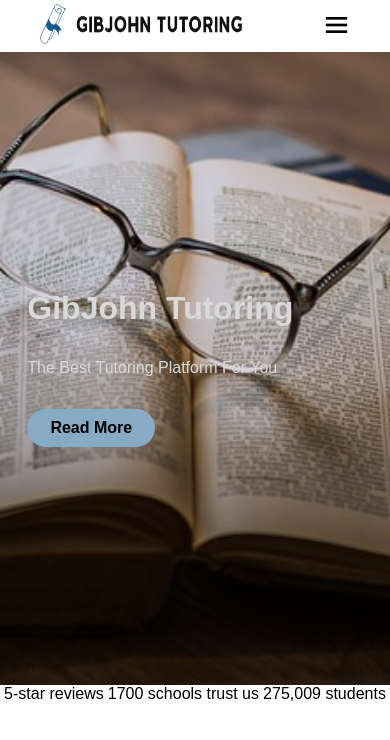
After one commit to Daniela9722/GibJohn-Tutoring, a PHP site: page /view/index.php in a window 390 px wide. The commit adds this page. Shown: the top 740 px of the page. Run offline with PHP 8.4, Linux system fonts and the light colour scheme.

Commit message:
Made some changes for responsivenes and homepage

```diff
--- a/css/style.css
+++ b/css/style.css
@@ -7,10 +7,7 @@
 
 /*************************** Menu Navigation *********************************/
 
-#navigation-container{
-    /*This will fix the navigation so that when the user
-    scrolls the navigation stays on the screen*/
-    position: fixed;
+#navigation-container-1{
     width: 100vw;
     height: auto;
     display: flex;
@@ -25,10 +22,25 @@
     box-shadow: 0px 7px 4px rgba(83, 83, 83, 0.7);
 }
 
+#navigation-container-2{
+    width: 100vw;
+    height: auto;
+    display: none;
+    /*Displays the elements horizontally*/
+    flex-direction: row;
+    align-items: center;
+    /*The gap between the navigation elements and the side of the page*/
+    justify-content: space-around;
+    background-color: white;
+    /*Ensures that the navigation is at the top of all the elements*/
+    z-index: 1000;
+    box-shadow: 0px 7px 4px rgba(83, 83, 83, 0.7);
+}
+
 /*Changes the size of the logo*/
 #navigation-logo{
     height: 4em;
-    width: 14em;
+    width: 15em;
 }
 
 #navigation-links{
@@ -59,19 +71,223 @@
     color: #0077CC;
 }
 
+
+/*Designes the sign in button of the navigation menu*/
 #sign-in-link{
     color: black;
     font-weight: bold;
     text-decoration: none;
     border-radius: 30px;
-    padding: 7px;
+    /*The 1st value is the top and bottom padding, and the 2nd value is the right and left padding*/
+    padding: 10px 20px;
     background-color: #109bff;
 }
 
+/*Designes the sign up button of the navigation*/
 #sign-up-link{
     color: black;
     font-weight: bold;
     text-decoration: none;
     border-radius: 30px;
+    /*The 1st value is the top and bottom padding, and the 2nd value is the right and left padding*/
+    padding: 10px 20px;
     background-color: #9FC9E7;
 }
+
+/*Prevents the checkbox from beeing displayed*/
+#toggler{
+    display: none;
+}
+
+/*Change the size of the menu icon*/
+.bx-menu{
+    font-size: 2em;
+    cursor: pointer;
+}
+
+/*Change the colour of the menu icon when active and hovered*/
+.bx-menu:hover,
+.bx-menu.active{
+    color: #109bff;
+}
+
+/*Changes the layout of the menu items and makes a blury background*/
+.menu-list{
+    display: none;
+    position:fixed;
+    right: 0;
+    top: 0;
+    height: 100vh;
+    width: 200px;
+    list-style-type: none;
+    z-index: 999;
+    background-color: rgba(255, 255, 255, 0.1);
+    /*Makes the background blury*/
+    backdrop-filter: blur(10px);
+    /*Adds a shadow on the left side of the navigation*/
+    box-shadow: -7px 0 7px rgba(0, 0, 0, 0.2);
+    flex-direction: column;
+    align-items: flex-start;
+    justify-content: flex-start;
+    gap: 13px;
+    padding-top: 20px;
+}
+
+/*Changes the colour of the text, adn removes the underline*/
+.menu-list a{
+    color: black;
+    text-decoration: none;
+    font-weight: bold;
+}
+
+/*Creates a gap between the menu items and the left side of the navigation*/
+.menu-list li{
+    transform: translateX(10px);
+}
+
+/*Changes the colour of the text when hovered*/
+.menu-list a:hover{
+    color: #109bff;
+}
+
+/*Prevents the checkbox from beeing displayed for the "X"*/
+#check{
+    display: none;
+}
+
+/*Changes the size and prevents "X" from being diaplyed unless the menu icon
+has been clicked on*/
+.bx-x{
+    font-size: 3em;
+    cursor: pointer;
+    gap: 10px;
+    display: none;
+}
+
+
+/*Changes the colour of the "X" when hovered and when it is active*/
+.bx-x:hover,
+.bx-x.active{
+    color: #109bff;
+}
+
+
+/************************** Homepage ************************/
+
+
+/*Defines the height of the header, and centers the elements*/
+#homepage-header{
+    height: 75vh;
+    display: flex;
+    flex-direction: row;
+    align-items: center;
+    z-index: 100;
+}
+
+#homepage-header-left{
+    display: flex;
+    /*Sets the width of the text in the header*/
+    flex: 40%;
+    justify-content: center;
+    flex-direction: column;
+    gap: 2em;
+    padding-left: 7%;
+}
+
+
+#homepage-header-left a{
+    border-radius: 30px;
+    /*Sets the padding for the top, bottom, righ. left of the text and the background*/
+    padding: 10px 20px;
+    text-decoration: none;
+    color: black;
+    font-weight: bold;
+    background-color: #9fc9e7;
+    /*Sets the width of the button*/
+    width: 5.5em;
+    /*Centers the text for the CTA button*/
+    text-align: center;
+    /*Defines the type of cursor*/
+    cursor: pointer;
+}
+
+/*Sets the width for the image of the header*/
+#homepage-header-right{
+    display: flex;
+    flex: 60%;
+}
+
+/*Changes the size of the image*/
+#homepage-header-right img{
+    width: 100%;
+    height: auto;
+}
+
+#attract-users{
+    display: flex;
+    justify-content: space-evenly;
+    align-items: center;
+}
+
+
+/*************************Responsive Design**************************/
+
+
+/*Changes design of the software if the screen size is within the boundary, e.g., mobile phone*/
+@media only screen and (min-width: 320px) and (max-width: 640px){
+    /*Removes the navigation that displays the items on its own
+    and the image of the header*/
+    #navigation-container-1, #homepage-header-right{
+        display: none;
+    }
+
+    /*Displays a new navigation which includes a menu icon*/
+    #navigation-container-2{
+        display: flex;
+    }
+
+    /*Changes the size of the logo*/
+    #navigation-logo{
+        height: 3em;
+        width: 13em;
+    }
+
+    /*Adds a background image, so that the whole header is not in white colour
+    which will then blend with the navigation*/
+    #homepage-header{
+        background-image: url("/static/glasses-1052010_640.jpg");
+        background-repeat: no-repeat;
+        background-size: cover;
+        background-attachment: fixed;
+        background-position: center;
+        filter: brightness(85%);
+        color: white;
+    }
+}
+
+/*Changes design for a bit bigger sized screens, e.g., tablets*/
+@media only screen and (min-width: 641px) and (max-width: 960px){
+    /*Prevents the original navigation from beeing displayed*/
+    #navigation-container-1{
+        display: none;
+    }
+
+    /*Displays the navigation with the manu icon*/
+    #navigation-container-2{
+        display: flex;
+    }
+
+    /*Changes the size of the logo*/
+    #navigation-logo{
+        height: 3em;
+        width: 13em;
+    }
+}
+
+/*Changes design for even larger screen sizes, e.g., desktop*/
+@media only screen and (min-width: 961px){
+    /*Prevents the navigation menu with the menu icon from beeing displayed*/
+    #navigation-conatiner-2{
+        display: none;
+    }
+}
--- /dev/null
+++ b/js/myScript.js
@@ -0,0 +1,17 @@
+//This function will be executed once the user clicks on the menu icon
+function showSidebar(){
+    //Displays the menu items
+    const sideBar = document.querySelector(".menu-list")
+    sideBar.style.display = "flex"
+
+    //Displays the "X" at the top to hidde the navigation
+    const exit = document.querySelector(".bx-x")
+    exit.style.display = "flex"
+}
+
+//This function will be executed once the user clicks on the "X"
+function hideSidebar(){
+    //Hiddes the menu items
+    const noSideBar = document.querySelector(".menu-list")
+    noSideBar.style.display = "none"
+}
--- a/view/about-us.php
+++ b/view/about-us.php
@@ -1,3 +1,4 @@
 <?php
-    include "header.php";
+    //Includes the navigation
+    include "nav.php";
 ?>
--- /dev/null
+++ b/view/index.php
@@ -0,0 +1,39 @@
+<?php
+    //Includes the file that connects to the database
+    include('C:/Users/335364/OneDrive - Milton Keynes College O365/GibJohn Tutoring/core/spec.php');
+    //Includes the navigation
+    require "nav.php";
+?>
+<!DOCTYPE html>
+<html lang="en">
+<head>
+    <meta charset="UTF-8">
+    <meta name="viewport" content="width=device-width, initial-scale=1.0">
+    <!--Name that appears on the tab-->
+    <title>GibJohn Tutoring</title>
+</head>
+<body>
+
+    <!--Homepage Header-->
+    <header id="homepage-header">
+        <!--Header text-->
+        <div id="homepage-header-left">
+            <h1>GibJohn Tutoring</h1>
+            <p>The Best Tutoring Platform For You</p>
+            <!--Link that will re-direct the user to the about us page-->
+            <a href="about-us.php">Read More</a>
+        </div>
+        <!--Header Image-->
+        <div id="homepage-header-right">
+            <img src="/static/vecteezy_online-education-concept-illustration-digital-classroom_10869731.png" alt="Online Tutoring Image">
+        </div>
+    </header>
+
+    <div id="attract-users">
+        <span>5-star reviews</span>
+        <span>1700 schools trust us</span>
+        <span>275,009 students</span>
+    </div>
+
+</body>
+</html>
--- /dev/null
+++ b/view/nav.php
@@ -0,0 +1,64 @@
+<!DOCTYPE html>
+<html lang="en">
+<head>
+    <meta charset="UTF-8">
+    <meta name="viewport" content="width=device-width, initial-scale=1.0">
+
+     <!--Download document for the icons-->
+     <link rel="stylesheet"
+     href="https://unpkg.com/boxicons@latest/css/boxicons.min.css">
+
+     <!--Connects to the styles.css file-->
+     <link rel="stylesheet" href="/css/style.css">
+
+</head>
+<body>
+
+    <nav id="navigation-container-1">
+        <!--Logo-->
+        <a href="index.php"><img id="navigation-logo" src="/static/202129597-removebg-preview.png"></a>
+
+            <!--Menu navigation links-->
+            <ul id="navigation-links">
+                <li><a class="nav-links" href="index.php"><i style="font-weight: bold; font-size: 18px;" class="bx bx-home"></i></b></li>
+                <li><a class="nav-links" href="/view/about-us.php">About Us</a></li>
+                <li><a class="nav-links" href="/view/contact-us.php">Contact Us</a></li>
+                <li><a id="sign-in-link" href="/view/sign-in.php">Sign In</a></li>
+                <li><a id="sign-up-link" href="/view/sign-up.php">Sign Up</a></li>
+            </ul>
+    </nav>
+
+    <div id="navigation-container-2">
+        <!--Logo-->
+        <a href="index.php"><img id="navigation-logo" src="/static/202129597-removebg-preview.png"></a>
+
+        <!--Toggle menu for smaller screens-->
+        <div>
+            <!--Add menu icon that can be ticked off and on-->
+            <input type="checkbox" name="" id="toggler">
+            <!--Menu icon-->
+            <label onclick=showSidebar() for="toggler"  class="bx bx-menu"></label>
+        </div>
+    </div>
+
+    <!--Shouldn't use <nav> twice as this could cause some issues-->
+    <aside>
+        <ul class="menu-list">
+            <!--To Exit the toggled menu-->
+            <input type="checkbox" name="" id="check">
+            <label onclick=hideSidebar() for="check" class='bx bx-x'></label>
+
+            <!--Menu Items-->
+            <li><a href="index.php">Home</a></li>
+            <li><a href="about-us.php">About Us</a></li>
+            <li><a href="contact-us.php">Contact Us</a></li>
+            <li><a href="sign-in.php">Sign In</a></li>
+            <li><a href="Sign-up.php">Sign Up</a></li>
+        </ul>
+    </aside>
+
+    <!--Links to the JavaScript file-->
+    <script src="/js/myScript.js"></script>
+
+</body>
+</html>
```
Also changed, not shown: view/header.php (deleted, +0 -32 lines), static/glasses-1052010_640.jpg (added), static/vecteezy_online-education-concept-illustration-digital-classroom_10869731.png (added).
